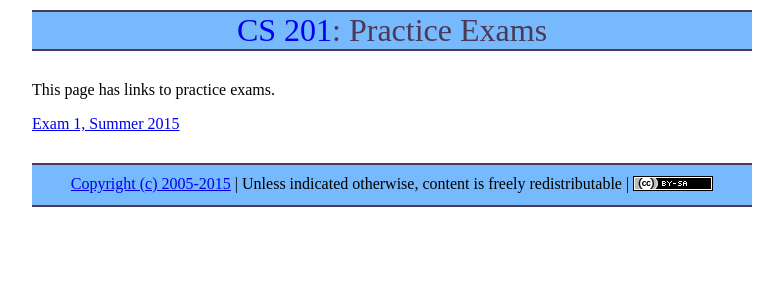
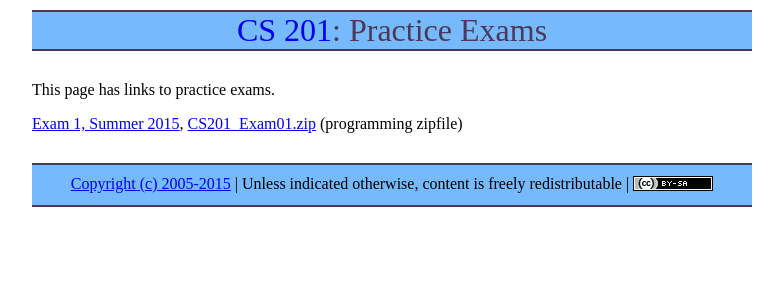
Before and after one commit to ycpcs/cs201-fall2015, a Jekyll site: the page built from practice/index.md, in a window 1280 px wide. Shown: the top 300 px of the page, without its empty margins (248-1031 px from the left). Built offline with Jekyll 4.4.1, drawn with Linux system fonts in a browser that asks for light colours; Markdown is read by kramdown in place of the engine named in the settings.

Commit message:
practice exam 1 programming zipfile

```diff
--- a/practice/index.md
+++ b/practice/index.md
@@ -5,4 +5,4 @@ title: "Practice Exams"
 
 This page has links to practice exams.
 
-[Exam 1, Summer 2015](cs201-summer2015-exam01.pdf)
+[Exam 1, Summer 2015](cs201-summer2015-exam01.pdf), [CS201\_Exam01.zip](CS201_Exam01.zip) (programming zipfile)
```
Also changed, not shown: 1 other file.
